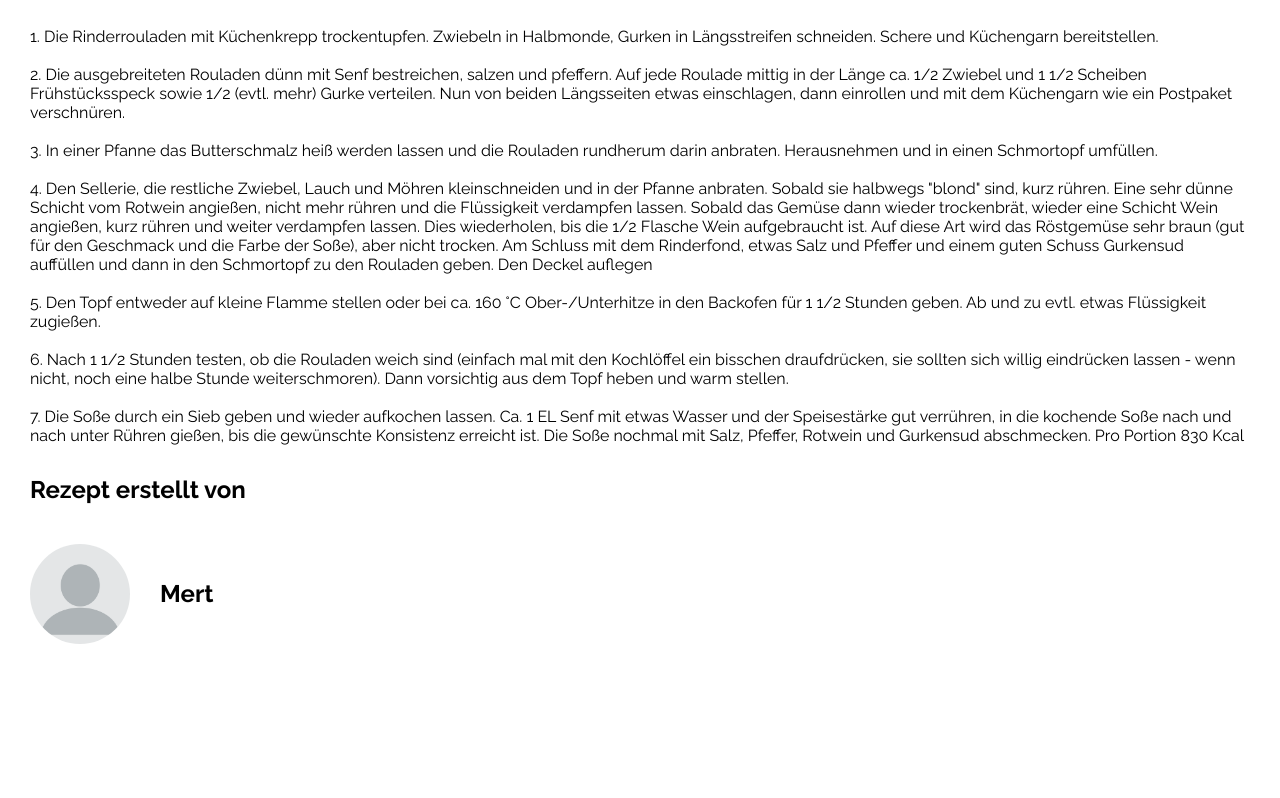
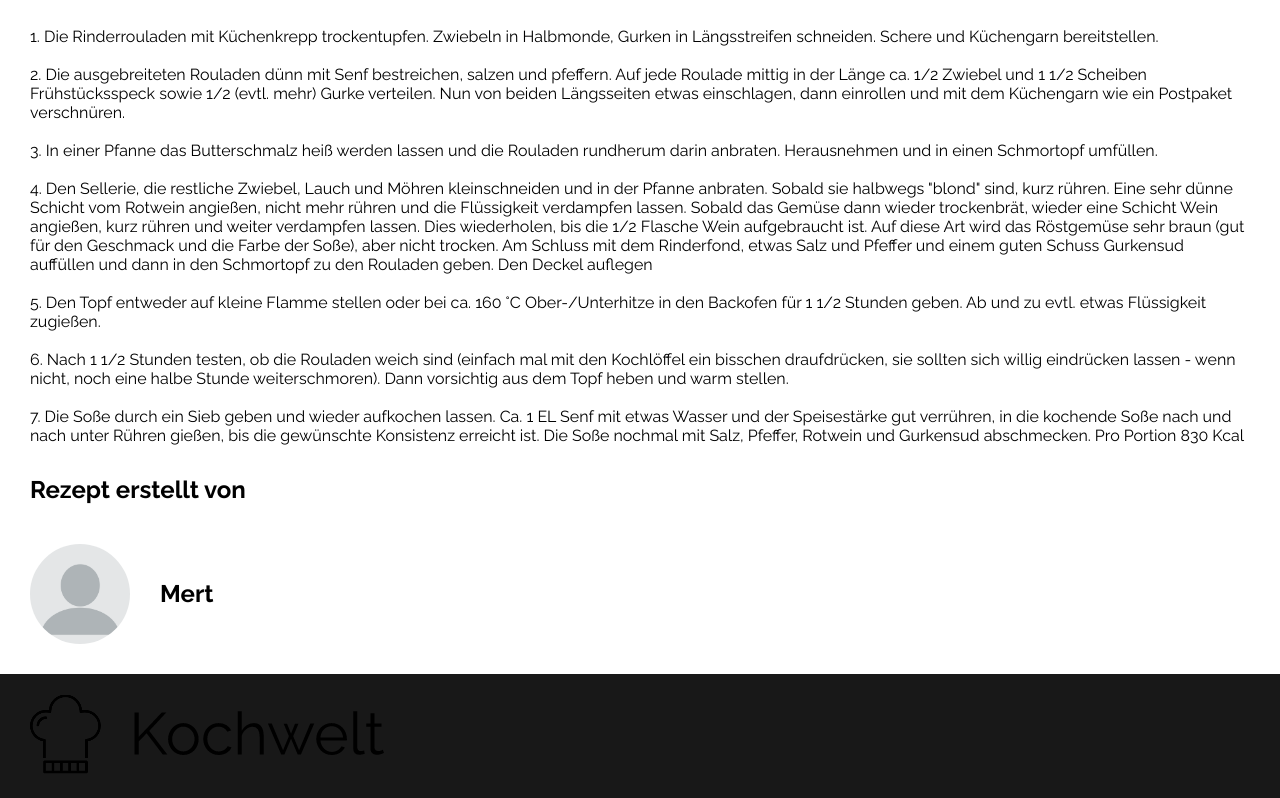
Before and after one commit to JanAltenhof24012001/Kochwelt_Group, a plain HTML site: page Rinder Rouladen.html in a window 1280 px wide. Shown: the part 1262-2060 px from the top of the page. Before the commit the page ends 1936 px from the top, so only its background shows below. Drawn offline with Linux system fonts and the light colour scheme.

Commit message:
footer finished

```diff
--- a/Rinder Rouladen.html
+++ b/Rinder Rouladen.html
@@ -167,12 +167,16 @@
             830 Kcal</span>
     </section>
 
-    <footer class="creator">
+    <article class="creator">
         <span>Rezept erstellt von</span>
         <div class="profile-png">
             <img id="profile" src="./img/profile.png" alt="">
             Mert
         </div>
+    </article>
+
+    <footer>
+        <img class="footer-header-logo" src="./img/logo.png" alt="logo">
     </footer>
 </body>
 
--- a/RinderRouladenStyle.css
+++ b/RinderRouladenStyle.css
@@ -9,7 +9,7 @@ body {
     padding: 0;
 }
 
-.burger-menu{
+.burger-menu {
     display: none;
 }
 
@@ -168,6 +168,15 @@ tr:nth-child(even) {
     border-radius: 100px;
 }
 
+.footer-header-logo{
+    margin-left: 30px;
+}
+
+footer {
+    background-color: rgba(0, 0, 0, 0.904);
+    margin: 0;
+}
+
 @media(max-width:1170px) {
     header {
         align-items: center;
```
Also changed, not shown: Contact.html (+1 -0 lines).
